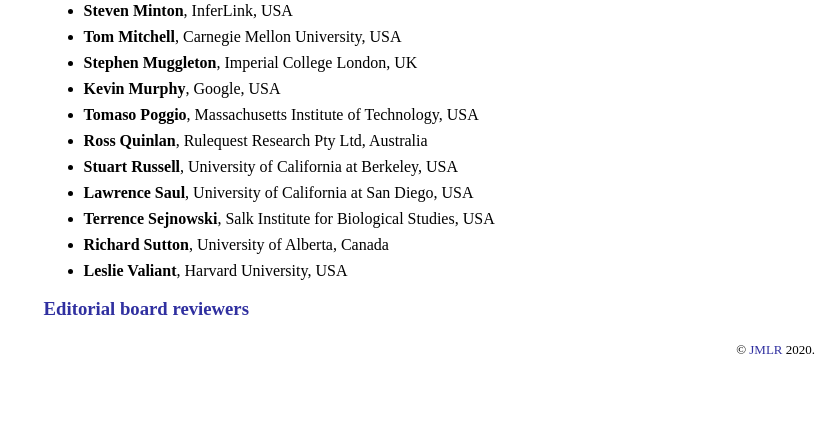
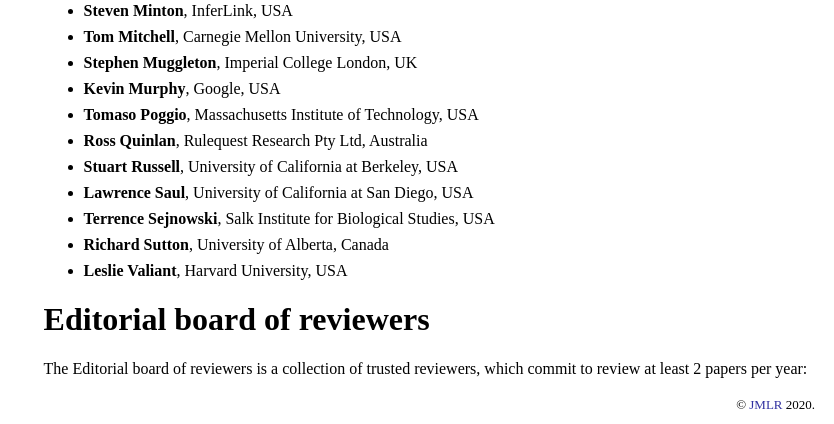
Before and after one commit to JmlrOrg/webpage, a Python web app: template templates/beta/editorial-board.html in a window 1280 px wide. Shown: the part 1158-1582 px from the top of the page, without its empty margins (446-1280 px from the left). Before the commit the page ends 1512 px from the top, so only its background shows below. Run offline with Jinja, Linux system fonts and the light colour scheme; the template is opened without the code that fills it: most values are stand-ins (such as "Sample title", 1, 10 or a date in 2020); some libraries are stand-ins or nearby versions.

Commit message:
editorial board

```diff
--- a/templates/beta/editorial-board.html
+++ b/templates/beta/editorial-board.html
@@ -8,6 +8,7 @@ $(document).ready(function(){
 
    $('#innercontent').load("/manudb/editorial_board?list=action");
 
+   $('#innercontent2').load("/manudb/editorial_board");
 });
 </script>
 
@@ -165,5 +166,11 @@ $(document).ready(function(){
 
     </ul>
 
-<h3><a href="editorial-board-reviewers.html">Editorial board reviewers</a></h3>
+<h1>Editorial board of reviewers</h1>
+
+<p>
+  The Editorial board of reviewers is a collection of trusted reviewers, which commit to review at least 2 papers per year:
+</p>
+<div id="innercontent2"></div>
+
 {% endblock %}
```
